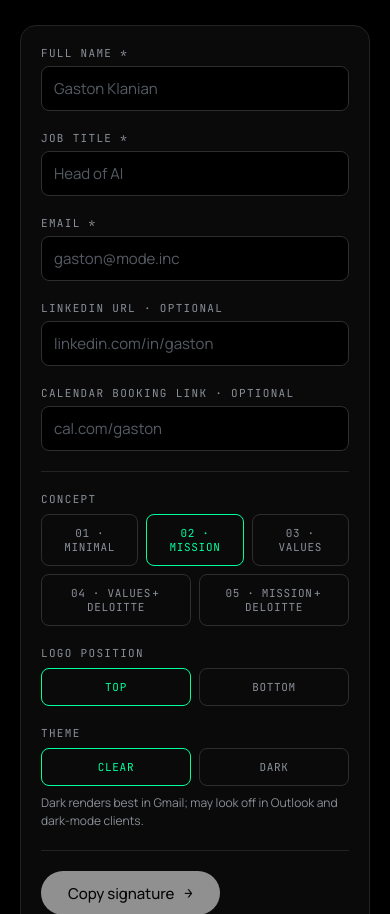
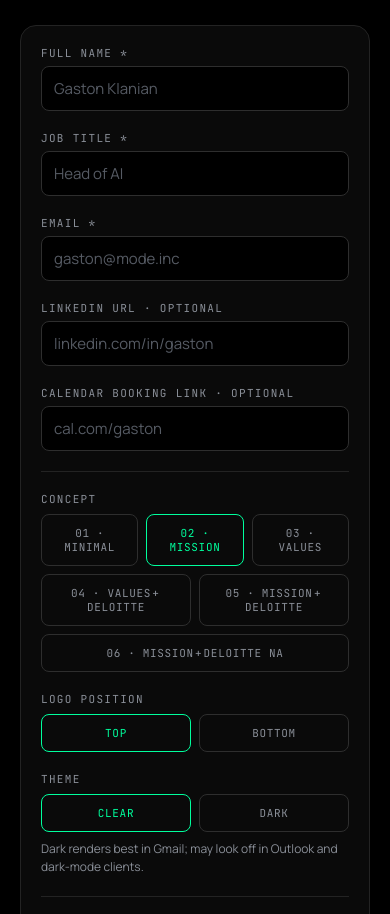
Before and after one commit to klanian1/mode-email-signature-generator, a plain HTML site: page index.html in a window 390 px wide. Shown: the part 186-1100 px from the top of the page. Drawn offline with Linux system fonts and the light colour scheme.

Commit message:
Add concept 06: Mission + Deloitte North America accolade
Copy of concept 05 with the accolade reworded to "#1 Fastest-Growing
Software Company in North America, 2023 Deloitte Technology Fast 500™"
(no company prefix). Concept 06 gets its own full-width picker row.

Also scope the segmented-control selectors to buttons, so a host that
sets data-theme on <html> no longer turns the whole page into a theme toggle.

Co-Authored-By: Claude Opus 5.5 <noreply@anthropic.com>

```diff
--- a/app.js
+++ b/app.js
@@ -17,6 +17,7 @@ const CONCEPT_TAGS = {
   '03': 'Concept 03 · Company values',
   '04': 'Concept 04 · Values + accolade',
   '05': 'Concept 05 · Mission + accolade',
+  '06': 'Concept 06 · Mission + accolade NA',
 };
 
 const PREVIEW_DEFAULTS = { name: 'Gaston Klanian', title: 'Head of AI', email: 'gaston@mode.inc' };
@@ -165,15 +166,15 @@ function render() {
     wrap.querySelector('.links-note').textContent = linksDisabled ? '· not on concept 01' : '';
   }
 
-  for (const btn of $$('[data-concept]')) {
+  for (const btn of $$('button[data-concept]')) {
     btn.classList.toggle('selected', btn.dataset.concept === state.concept);
     btn.setAttribute('aria-checked', String(btn.dataset.concept === state.concept));
   }
-  for (const btn of $$('[data-theme]')) {
+  for (const btn of $$('button[data-theme]')) {
     btn.classList.toggle('selected', btn.dataset.theme === state.theme);
     btn.setAttribute('aria-checked', String(btn.dataset.theme === state.theme));
   }
-  for (const btn of $$('[data-logo]')) {
+  for (const btn of $$('button[data-logo]')) {
     btn.classList.toggle('selected', btn.dataset.logo === state.logoPos);
     btn.setAttribute('aria-checked', String(btn.dataset.logo === state.logoPos));
   }
@@ -208,13 +209,13 @@ for (const input of $$('input[data-field]')) {
   });
 }
 
-for (const btn of $$('[data-concept]')) {
+for (const btn of $$('button[data-concept]')) {
   btn.addEventListener('click', () => { state.concept = btn.dataset.concept; render(); });
 }
-for (const btn of $$('[data-theme]')) {
+for (const btn of $$('button[data-theme]')) {
   btn.addEventListener('click', () => { state.theme = btn.dataset.theme; render(); });
 }
-for (const btn of $$('[data-logo]')) {
+for (const btn of $$('button[data-logo]')) {
   btn.addEventListener('click', () => { state.logoPos = btn.dataset.logo; render(); });
 }
 
--- a/index.html
+++ b/index.html
@@ -57,6 +57,7 @@
           <button type="button" class="segment" data-concept="03">03 · Values</button>
           <button type="button" class="segment" data-concept="04">04 · Values&#8202;+&#8202;Deloitte</button>
           <button type="button" class="segment" data-concept="05">05 · Mission&#8202;+&#8202;Deloitte</button>
+          <button type="button" class="segment" data-concept="06">06 · Mission&#8202;+&#8202;Deloitte NA</button>
         </div>
       </div>
 
--- a/signature.js
+++ b/signature.js
@@ -11,6 +11,9 @@ export const CONFIG = {
   ACCOLADE_COMPANY: 'Mode.Inc',
   ACCOLADE_AWARD: '#1 Fastest-Growing Software Company',
   ACCOLADE_EVENT: "on 2023 Deloitte's Fast 500",
+  // Concept 06: same award, regional framing, no company prefix.
+  ACCOLADE_06_AWARD: '#1 Fastest-Growing Software Company',
+  ACCOLADE_06_EVENT: 'in North America, 2023 Deloitte Technology Fast 500\u2122',
   // Hosted <img> wordmarks (design-system logo, rasterized to PNG). If empty,
   // falls back to the text wordmark (bold "m0de.inc", green zero, green underline).
   // Replace with a public CDN URL before company-wide rollout so the image
@@ -150,6 +153,14 @@ function accoladeLine(t, config) {
   );
 }
 
+// Concept 06 accolade: same treatment, reworded without the company prefix.
+function accoladeLine06(t, config) {
+  return (
+    '<strong style="color:' + t.text + ';">' + escapeHtml(config.ACCOLADE_06_AWARD) + '</strong> ' +
+    escapeHtml(config.ACCOLADE_06_EVENT)
+  );
+}
+
 function valuesRow(t, config) {
   return td(
     config.VALUES.map(escapeHtml).join('&nbsp;&middot;&nbsp;'),
@@ -194,7 +205,7 @@ export function generateSignature(data, concept, theme, config) {
     rows.push(td(linksRow(d, t, cfg), 'font-size:13px;line-height:1.5;color:' + t.muted + ';padding:0 0 14px 0;'));
     rows.push(valuesRow(t, cfg));
     rows.push(td(accoladeLine(t, cfg), 'font-size:11px;line-height:1.5;color:' + t.muted + ';padding:10px 0 0 0;'));
-  } else if (concept === '05') {
+  } else if (concept === '05' || concept === '06') {
     rows.push(td(
       '<strong>' + name + '</strong><span style="color:' + t.muted + ';">&nbsp;&middot;&nbsp;' + title + '</span>',
       'font-size:14px;line-height:1.4;color:' + t.text + ';padding:0 0 10px 0;'
@@ -202,7 +213,7 @@ export function generateSignature(data, concept, theme, config) {
     rows.push(td(linksRow(d, t, cfg), 'font-size:13px;line-height:1.5;color:' + t.muted + ';padding:0 0 10px 0;'));
     rows.push(td(escapeHtml(cfg.MISSION), 'font-size:12px;line-height:1.5;color:' + t.muted + ';padding:0 0 12px 0;'));
     rows.push(td(
-      accoladeLine(t, cfg),
+      concept === '06' ? accoladeLine06(t, cfg) : accoladeLine(t, cfg),
       'border-top:1px solid ' + t.divider + ';font-size:11px;line-height:1.5;color:' + t.muted + ';padding:12px 0 0 0;'
     ));
   } else {
@@ -227,7 +238,7 @@ export function generateSignature(data, concept, theme, config) {
 
   // Concepts carrying brand statements (values/mission footers) get the
   // accent rail: mint on the dark card, violet on clear.
-  const railed = concept === '03' || concept === '04' || concept === '05';
+  const railed = concept === '03' || concept === '04' || concept === '05' || concept === '06';
 
   if (theme === 'dark') {
     if (railed) {
--- a/styles.css
+++ b/styles.css
@@ -167,13 +167,14 @@ a:hover { text-decoration: underline; text-underline-offset: 4px; }
 
 .segment-row { display: flex; gap: 8px; }
 
-/* Five concepts: three across, then the two wider Deloitte variants. */
+/* Six concepts: three across, the two wider Deloitte variants, then 06 full width. */
 .segment-row.segment-grid {
   display: grid;
   grid-template-columns: repeat(6, 1fr);
 }
 .segment-row.segment-grid .segment { grid-column: span 2; }
 .segment-row.segment-grid .segment:nth-child(n+4) { grid-column: span 3; }
+.segment-row.segment-grid .segment:nth-child(6) { grid-column: span 6; }
 
 .segment {
   flex: 1;
```
Also changed, not shown: 1 other file.
